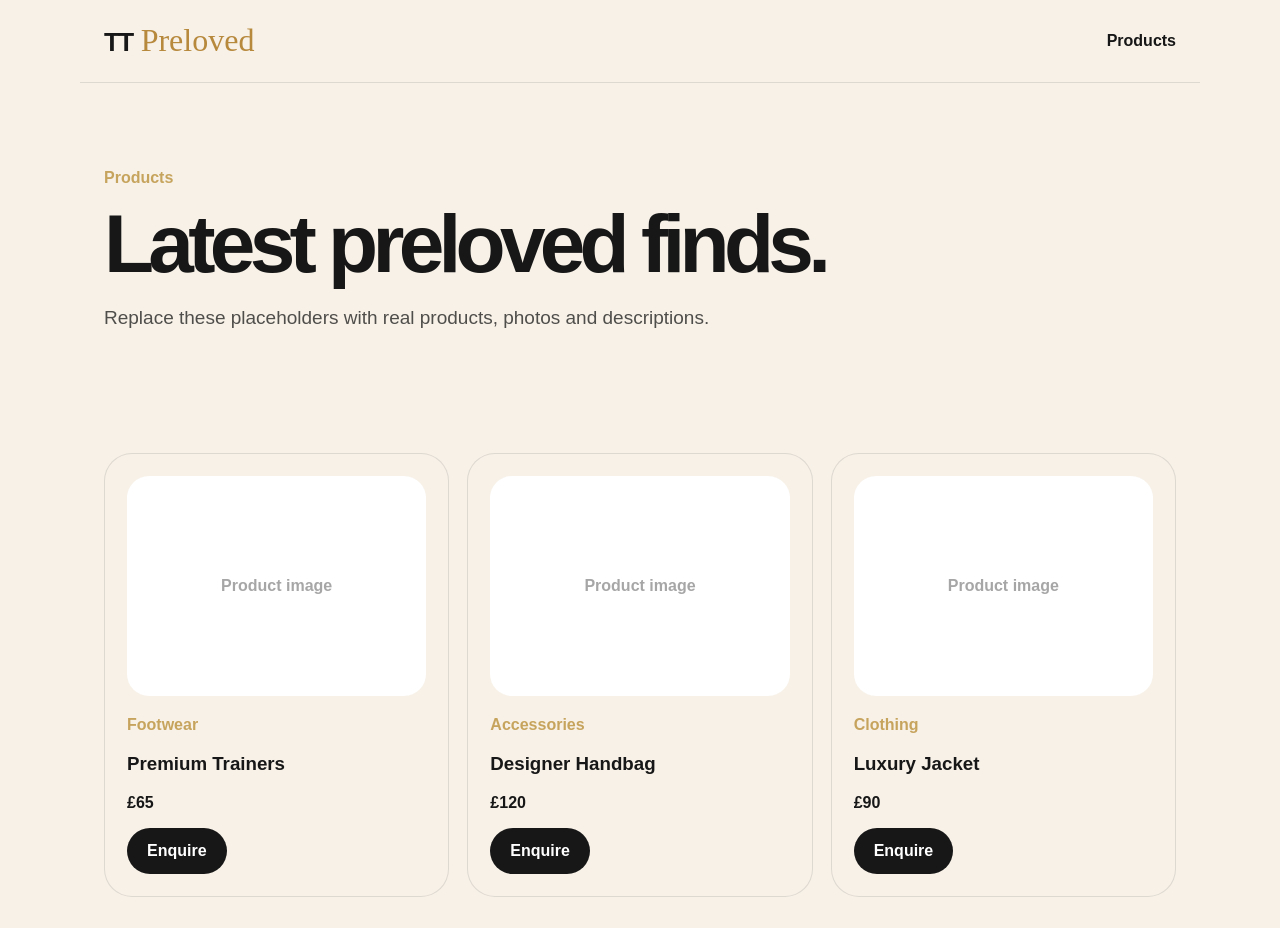
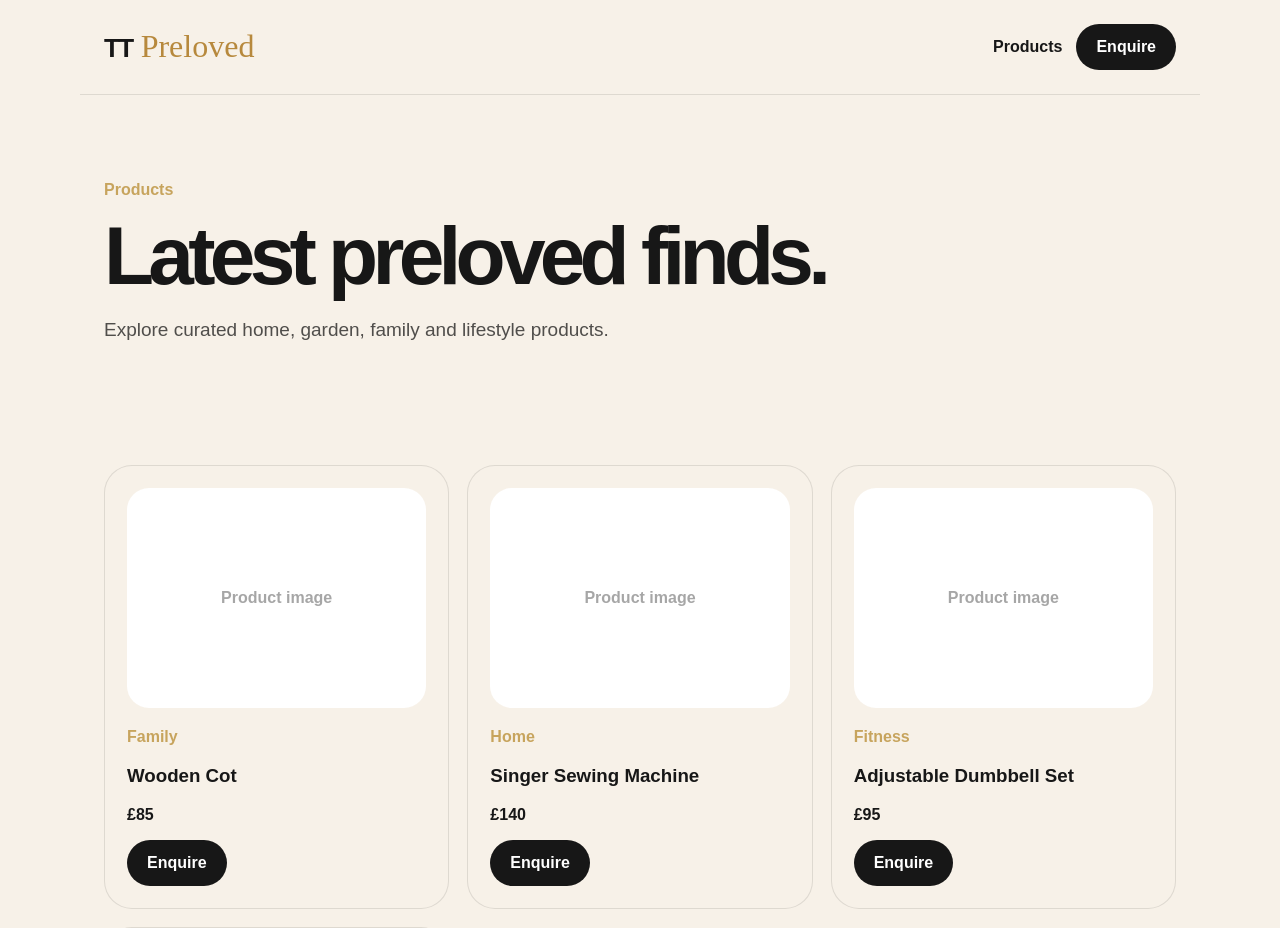
Before and after one commit to deangudgeon123-hub/TT-preloved-, a Next.js app: page /products in a window 1280 px wide. Shown: the top 928 px of the page. Built offline with nearby package versions, Linux system fonts and the light colour scheme.

Commit message:
Update products page to home and lifestyle items

```diff
--- a/app/products/page.tsx
+++ b/app/products/page.tsx
@@ -2,19 +2,24 @@ import Link from 'next/link';
 
 const products = [
   {
-    name: 'Premium Trainers',
-    price: '£65',
-    category: 'Footwear',
+    name: 'Wooden Cot',
+    price: '£85',
+    category: 'Family',
   },
   {
-    name: 'Designer Handbag',
-    price: '£120',
-    category: 'Accessories',
+    name: 'Singer Sewing Machine',
+    price: '£140',
+    category: 'Home',
   },
   {
-    name: 'Luxury Jacket',
-    price: '£90',
-    category: 'Clothing',
+    name: 'Adjustable Dumbbell Set',
+    price: '£95',
+    category: 'Fitness',
+  },
+  {
+    name: 'Garden Bar Unit',
+    price: '£220',
+    category: 'Garden',
   },
 ];
 
@@ -29,6 +34,7 @@ export default function ProductsPage() {
 
         <div className="navLinks">
           <Link href="/products">Products</Link>
+          <Link href="/contact" className="button">Enquire</Link>
         </div>
       </nav>
 
@@ -36,7 +42,7 @@ export default function ProductsPage() {
         <p className="gold"><strong>Products</strong></p>
         <h1>Latest preloved finds.</h1>
         <p className="lead">
-          Replace these placeholders with real products, photos and descriptions.
+          Explore curated home, garden, family and lifestyle products.
         </p>
       </section>
 
@@ -48,7 +54,7 @@ export default function ProductsPage() {
               <p className="gold"><strong>{product.category}</strong></p>
               <h3>{product.name}</h3>
               <p><strong>{product.price}</strong></p>
-              <a className="button" href="mailto:hello@ttpreloved.co.uk">Enquire</a>
+              <Link className="button" href="/contact">Enquire</Link>
             </article>
           ))}
         </div>
```
